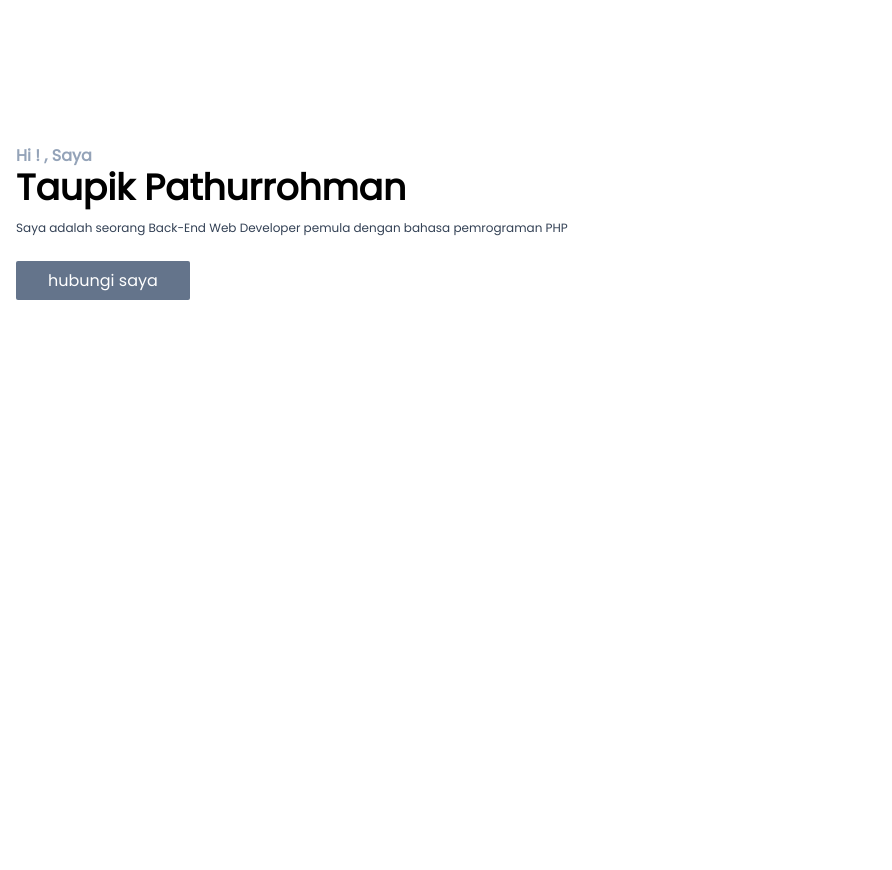
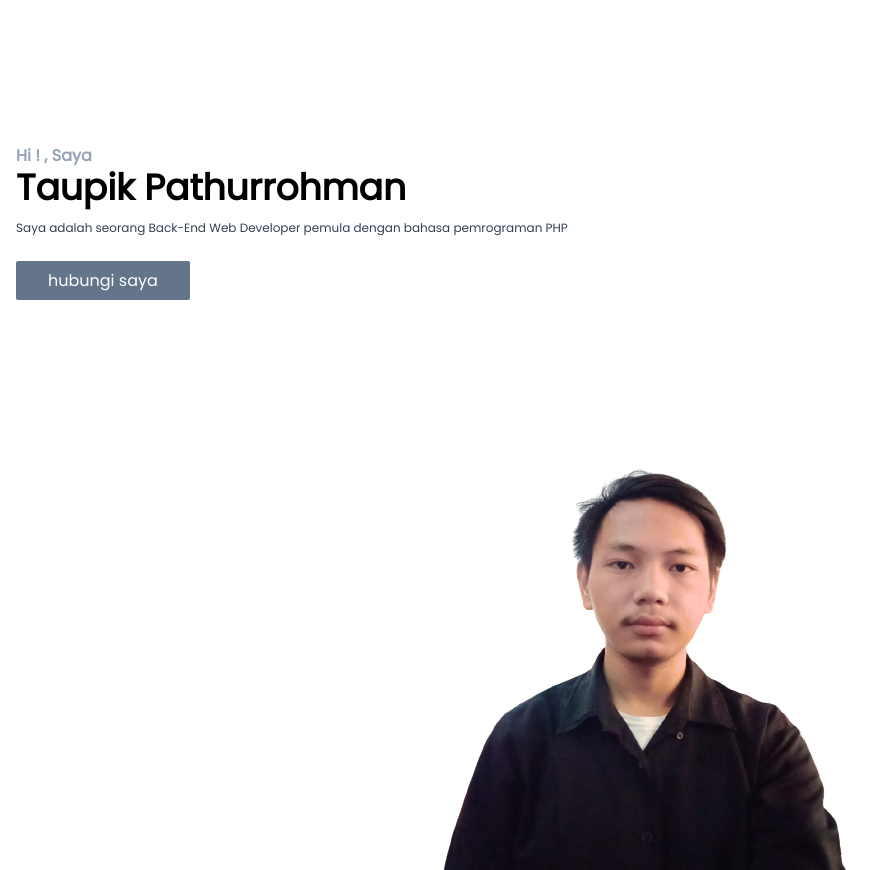
Before and after one commit to taupik3007/portofolio, a website: page index.html in a window 1280 px wide. Shown: the whole page, without its empty margins (0-892 px from the left). Before the commit the page ends 800 px from the top, so only its background shows below. Drawn offline with Linux system fonts and the light colour scheme.

Commit message:
tambah foto

```diff
--- a/index.html
+++ b/index.html
@@ -28,6 +28,11 @@
                     </div>
 
                 </div>
+                <div class="w-full self-end px-4">
+                    <div class="relative ">
+                        <img src="/img/WhatsApp_Image_2022-08-12_at_09.44.07-removebg-preview.png" class="mx-auto max-w-full  " alt="">
+                    </div>
+                </div>
             </div>
 
         </div>
```
Also changed, not shown: img/WhatsApp_Image_2022-08-12_at_09.44.07-removebg-preview.png (added), output.css.
